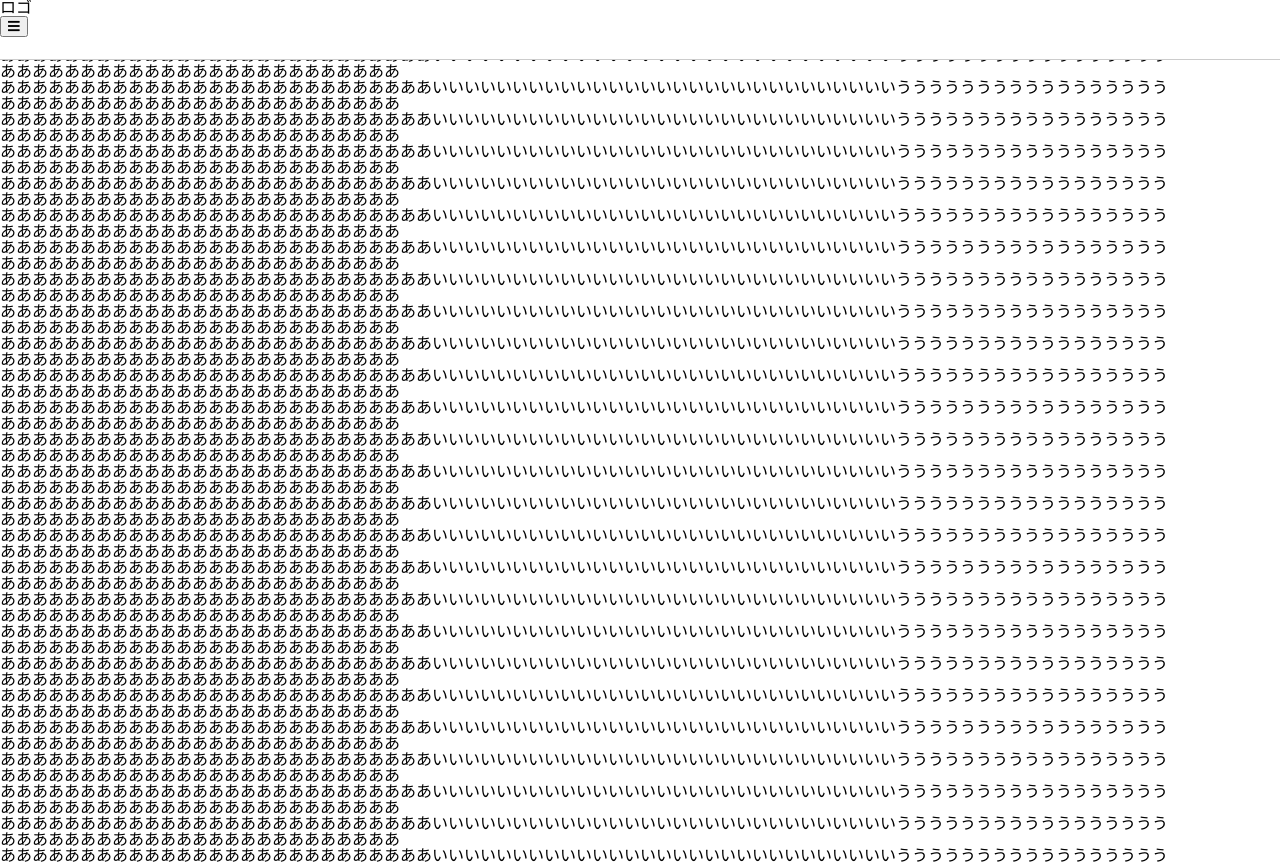
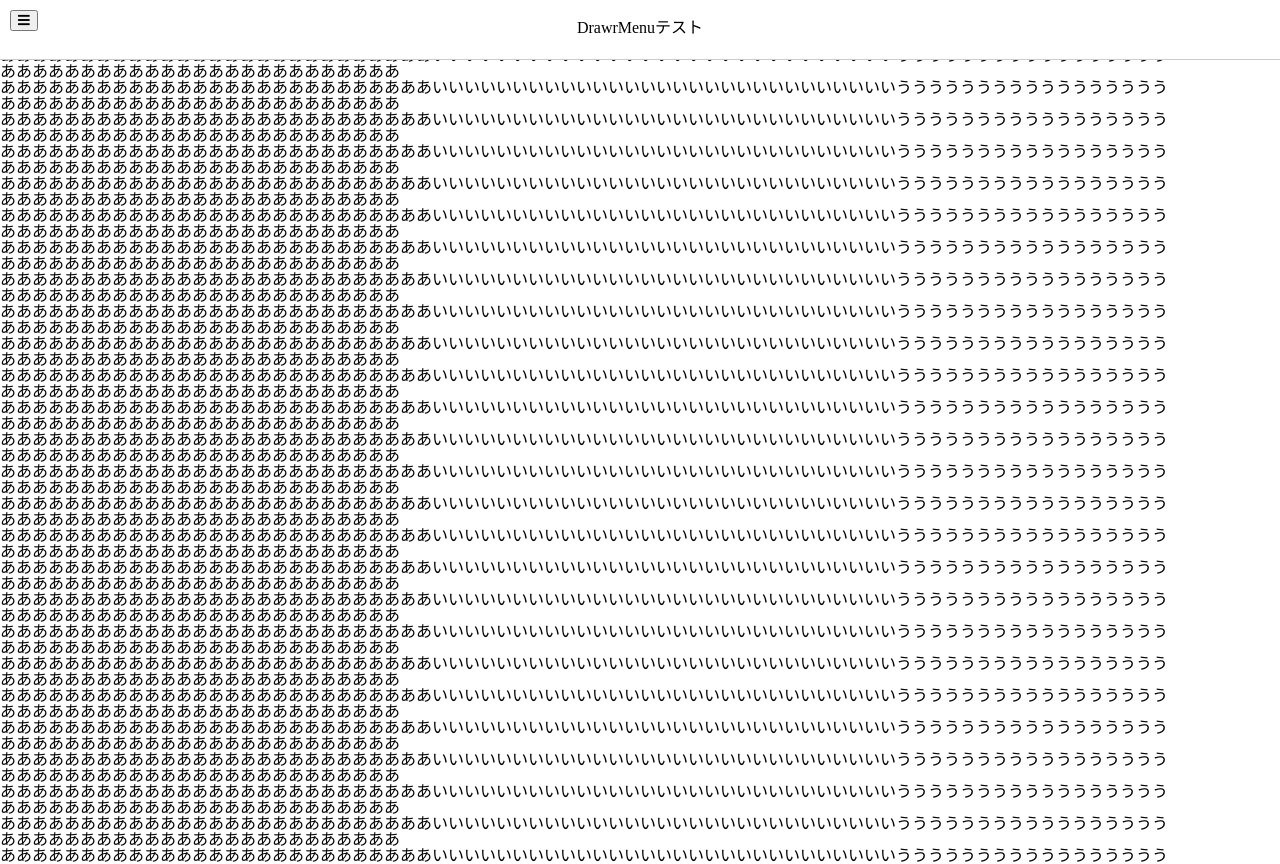
Before and after one commit to Kobutori/sandbox, a website: page 003_js-sandbox/jquery_DrawrMenu/index.html in a window 1280 px wide. Drawn offline with Linux system fonts and the light colour scheme.

Commit message:
DrawrMenu CSS調整

```diff
--- a/003_js-sandbox/jquery_DrawrMenu/index.html
+++ b/003_js-sandbox/jquery_DrawrMenu/index.html
@@ -16,7 +16,7 @@
 <body>
 
 <header class="header">
-  <h1 class="header-logo">ロゴ</h1>
+  <h1 class="header-logo">DrawrMenuテスト</h1>
   <button type="button" class="header-button js-openDrawer" aria-controls="drawer" aria-expanded="false">
     <i class="fas fa-bars"></i>
   </button>
--- a/003_js-sandbox/jquery_DrawrMenu/style.css
+++ b/003_js-sandbox/jquery_DrawrMenu/style.css
@@ -35,7 +35,15 @@
     width: 280px;
     background-color: #f00;
   }
-
+  .header-logo{
+    text-align: center;
+    padding: 20px 0;
+  }
+  .header-button{
+        position: absolute;
+        top: 10px;
+        left: 10px;
+  }
   .nav {
     overflow: auto;
   }
@@ -80,5 +88,5 @@
   }
 
   .drawer[aria-expanded="false"] .drawer-nav {
-    transform: translateX(100%);
+    transform: translateX(-100%);
   }
```
